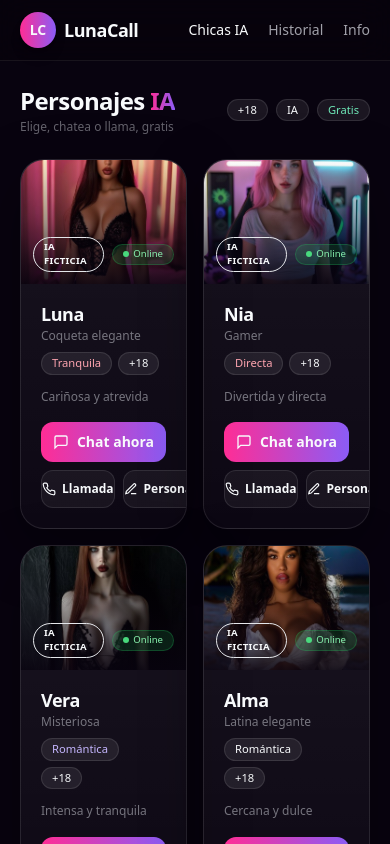
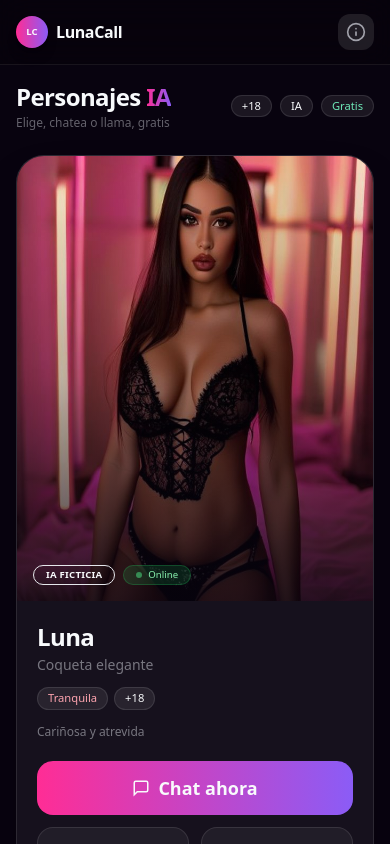
Before and after one commit to 3737631/luciaia, a Next.js app: page /luciaia/girls in a window 390 px wide. Shown: the top 844 px of the page. Built offline with nearby package versions, Linux system fonts and the light colour scheme.

Commit message:
fix: mobile responsive redesign - 1 col grid, simplified header, larger cards, no overflow

```diff
--- a/src/app/girls/page.tsx
+++ b/src/app/girls/page.tsx
@@ -9,27 +9,29 @@ export default function GirlsPage() {
   return (
     <>
       <Header />
-      <main className="mx-auto max-w-6xl px-5">
-        <div className="flex items-center justify-between py-6">
+      <main className="min-h-screen overflow-x-hidden px-4 pb-24 pt-4 sm:px-6 lg:px-8">
+        <div className="mx-auto w-full max-w-6xl">
+          <div className="mb-6 flex flex-wrap items-center justify-between gap-3">
             <div>
-            <h1 className="text-2xl font-bold tracking-tight">
+              <h1 className="text-2xl font-bold tracking-tight sm:text-3xl">
                 Personajes <span className="gradient-text">IA</span>
               </h1>
-            <p className="mt-0.5 text-xs text-muted/60">
+              <p className="mt-0.5 text-xs text-muted/60 sm:text-sm">
                 Elige, chatea o llama, gratis
               </p>
             </div>
-          <div className="flex items-center gap-2">
+            <div className="flex flex-wrap items-center gap-2">
               <span className="chip bg-pink-500/15 text-pink-300 border-pink-500/25">+18</span>
               <span className="chip bg-purple-500/15 text-purple-300 border-purple-500/25">IA</span>
               <span className="chip bg-emerald-500/15 text-emerald-300 border-emerald-500/25">Gratis</span>
             </div>
           </div>
 
-        <div className="grid grid-cols-2 gap-4 sm:grid-cols-2 lg:grid-cols-3">
+          <div className="grid grid-cols-1 gap-6 sm:grid-cols-2 lg:grid-cols-3">
             {girls.map((girl) => (
               <GirlCard key={girl.id} girl={girl} />
             ))}
+          </div>
         </div>
       </main>
       <Footer />
--- a/src/app/globals.css
+++ b/src/app/globals.css
@@ -4,6 +4,9 @@
 
 html,
 body {
+  width: 100%;
+  max-width: 100vw;
+  overflow-x: hidden;
   background-color: #08030f;
   color: #f8fafc;
   overscroll-behavior-y: none;
--- a/src/app/history/page.tsx
+++ b/src/app/history/page.tsx
@@ -21,7 +21,7 @@ export default function HistoryPage() {
   return (
     <>
       <Header />
-      <main className="mx-auto max-w-3xl px-5 py-20">
+      <main className="mx-auto max-w-3xl overflow-x-hidden px-4 pb-24 pt-6 sm:px-5 sm:py-20">
         <div className="mb-10 flex items-center justify-between">
           <div>
             <h1 className="text-3xl font-bold tracking-tight gradient-text">Historial</h1>
--- a/src/components/ChatWindow.tsx
+++ b/src/components/ChatWindow.tsx
@@ -254,7 +254,7 @@ export default function ChatWindow({ girl }: { girl: Girl }) {
         </button>
       </div>
 
-      <div ref={scrollRef} className="flex-1 overflow-y-auto rounded-xl3 glass p-5 space-y-4">
+      <div ref={scrollRef} className="flex-1 overflow-x-hidden overflow-y-auto rounded-xl3 glass p-5 space-y-4">
         {messages.map((m) => (
           <div key={m.id} className={`flex animate-fadeUp ${m.from === "user" ? "justify-end" : "justify-start"}`}>
             <div className={`max-w-[80%] rounded-2xl px-4 py-3 text-sm leading-relaxed ${m.from === "user" ? "bg-gradient-to-r from-pink to-purple-500 text-white shadow-lg shadow-pink/20" : "bg-white/10 text-ink backdrop-blur-sm border border-white/5"}`}>
--- a/src/components/CustomizeClient.tsx
+++ b/src/components/CustomizeClient.tsx
@@ -69,9 +69,9 @@ export default function CustomizeClient({ girl }: { girl: Girl }) {
   return (
     <>
       <Header />
-      <main className="mx-auto max-w-3xl px-5 py-10">
+      <main className="mx-auto max-w-3xl overflow-x-hidden px-4 pb-24 pt-6 sm:px-5 sm:py-10">
         <div
-          className={`rounded-xl2 card-surface p-8 mb-8 text-center bg-gradient-to-b ${backgroundGradients[custom.background]}`}
+          className={`rounded-xl2 card-surface p-6 mb-8 text-center bg-gradient-to-b sm:p-8 ${backgroundGradients[custom.background]}`}
         >
           <h1 className="text-2xl font-bold">{girl.name}</h1>
           <p className="mb-6 text-muted text-sm">Personalízala antes de empezar.</p>
--- a/src/components/GirlCard.tsx
+++ b/src/components/GirlCard.tsx
@@ -34,60 +34,56 @@ export default function GirlCard({ girl }: { girl: Girl }) {
   const girlImage = getGirlImage(girl.id, girl.defaultHair, girl.defaultOutfit, girl.defaultBackground);
 
   return (
-    <div className="girl-card group">
-      <div className={`relative aspect-[4/3] w-full bg-gradient-to-b ${gradient} overflow-hidden`}>
+    <div className="mx-auto w-full max-w-[420px] overflow-hidden rounded-[28px] border border-white/10 bg-white/[0.06] shadow-2xl transition-all duration-300 hover:border-white/20 hover:shadow-[0_25px_80px_rgba(255,45,180,0.18)]">
+      <div className={`relative aspect-[4/5] w-full min-h-[320px] bg-gradient-to-b ${gradient}`}>
         {!imgFailed ? (
           <img
             src={girlImage}
             alt={girl.name}
-            className="absolute inset-0 h-full w-full object-cover transition-all duration-700 group-hover:scale-110"
+            className="absolute inset-0 h-full w-full object-cover object-top transition-all duration-700"
             onError={() => setImgFailed(true)}
           />
         ) : null}
-        <div className="absolute inset-0 bg-gradient-to-t from-[#08030f] via-[#08030f]/40 to-transparent opacity-90" />
-        <div className="absolute bottom-3 left-3 right-3 flex items-start justify-between">
+        <div className="absolute inset-0 bg-gradient-to-t from-[#08030f] via-[#08030f]/30 to-transparent opacity-80" />
+        <div className="absolute bottom-4 left-4 right-4 flex items-center justify-between">
           <div className="flex items-center gap-2">
-            <span className="rounded-full bg-pink-500/20 px-2.5 py-0.5 text-[0.6rem] font-semibold uppercase tracking-wide text-pink-300 border border-pink-500/30">
+            <span className="rounded-full bg-pink-500/20 px-3 py-0.5 text-[0.6rem] font-semibold uppercase tracking-wide text-pink-300 border border-pink-500/30">
               IA ficticia
             </span>
-            <span className="flex items-center gap-1 rounded-full bg-green-500/15 px-2.5 py-0.5 text-[0.6rem] text-green-300 border border-green-500/25">
+            <span className="flex items-center gap-1.5 rounded-full bg-green-500/15 px-3 py-0.5 text-[0.6rem] text-green-300 border border-green-500/25">
               <span className="h-1.5 w-1.5 rounded-full bg-green-400 animate-pulse" />
               Online
             </span>
           </div>
         </div>
       </div>
-      <div className="px-5 pb-5 pt-4">
-        <div className="mb-2 flex items-center justify-between">
-          <div>
-            <h3 className="text-lg font-bold tracking-tight">{girl.name}</h3>
-            <p className="text-xs text-muted/70">{girl.style}</p>
-          </div>
-        </div>
-        <div className="mb-3 flex flex-wrap gap-1.5">
+      <div className="p-5">
+        <h3 className="text-2xl font-bold tracking-tight sm:text-3xl">{girl.name}</h3>
+        <p className="mt-0.5 text-sm text-muted/70">{girl.style}</p>
+        <div className="mt-3 flex flex-wrap gap-1.5">
           <span className={`chip ${personalityColors[girl.personality] || "bg-white/10"}`}>
             {personalities[Math.floor(Math.random() * personalities.length)]}
           </span>
           <span className="chip">+18</span>
         </div>
-        <p className="mb-4 text-xs text-muted/70 leading-relaxed">{girl.personalityLabel}</p>
-        <div className="flex flex-col gap-2">
+        <p className="mt-3 text-xs text-muted/70 leading-relaxed">{girl.personalityLabel}</p>
+        <div className="mt-5 flex flex-col gap-3">
           <Link href={`/chat/${girl.id}`}>
-            <button className="w-full rounded-xl gradient-btn py-2.5 text-sm font-semibold transition-all duration-200 hover:shadow-lg hover:shadow-pink-500/25 active:scale-[0.98] flex items-center justify-center gap-2">
-              <svg width="16" height="16" viewBox="0 0 24 24" fill="none" stroke="currentColor" strokeWidth="2"><path d="M21 15a2 2 0 0 1-2 2H7l-4 4V5a2 2 0 0 1 2-2h14a2 2 0 0 1 2 2z"/></svg>
+            <button className="flex w-full min-h-[54px] items-center justify-center gap-2 rounded-2xl gradient-btn text-lg font-bold transition-all duration-200 hover:shadow-lg hover:shadow-pink-500/25 active:scale-[0.98]">
+              <svg width="18" height="18" viewBox="0 0 24 24" fill="none" stroke="currentColor" strokeWidth="2"><path d="M21 15a2 2 0 0 1-2 2H7l-4 4V5a2 2 0 0 1 2-2h14a2 2 0 0 1 2 2z"/></svg>
               Chat ahora
             </button>
           </Link>
-          <div className="flex gap-2">
-            <Link href={`/call/${girl.id}`} className="flex-1">
-              <button className="flex w-full items-center justify-center gap-1.5 rounded-xl border border-white/10 bg-white/5 py-2.5 text-xs font-semibold transition-all duration-200 hover:bg-white/10 hover:border-white/20 active:scale-[0.98]">
-                <svg width="14" height="14" viewBox="0 0 24 24" fill="none" stroke="currentColor" strokeWidth="2"><path d="M22 16.92v3a2 2 0 0 1-2.18 2 19.79 19.79 0 0 1-8.63-3.07 19.5 19.5 0 0 1-6-6 19.79 19.79 0 0 1-3.07-8.67A2 2 0 0 1 4.11 2h3a2 2 0 0 1 2 1.72 12.84 12.84 0 0 0 .7 2.81 2 2 0 0 1-.45 2.11L8.09 9.91a16 16 0 0 0 6 6l1.27-1.27a2 2 0 0 1 2.11-.45 12.84 12.84 0 0 0 2.81.7A2 2 0 0 1 22 16.92z"/></svg>
+          <div className="grid grid-cols-2 gap-3 max-[360px]:grid-cols-1">
+            <Link href={`/call/${girl.id}`}>
+              <button className="flex w-full min-h-[48px] items-center justify-center gap-1.5 rounded-2xl border border-white/10 bg-white/5 text-sm font-semibold transition-all duration-200 hover:bg-white/10 hover:border-white/20 active:scale-[0.98]">
+                <svg width="15" height="15" viewBox="0 0 24 24" fill="none" stroke="currentColor" strokeWidth="2"><path d="M22 16.92v3a2 2 0 0 1-2.18 2 19.79 19.79 0 0 1-8.63-3.07 19.5 19.5 0 0 1-6-6 19.79 19.79 0 0 1-3.07-8.67A2 2 0 0 1 4.11 2h3a2 2 0 0 1 2 1.72 12.84 12.84 0 0 0 .7 2.81 2 2 0 0 1-.45 2.11L8.09 9.91a16 16 0 0 0 6 6l1.27-1.27a2 2 0 0 1 2.11-.45 12.84 12.84 0 0 0 2.81.7A2 2 0 0 1 22 16.92z"/></svg>
                 Llamada
               </button>
             </Link>
-            <Link href={`/customize/${girl.id}`} className="flex-1">
-              <button className="flex w-full items-center justify-center gap-1.5 rounded-xl border border-white/10 bg-white/5 py-2.5 text-xs font-semibold transition-all duration-200 hover:bg-white/10 hover:border-white/20 active:scale-[0.98]">
-                <svg width="14" height="14" viewBox="0 0 24 24" fill="none" stroke="currentColor" strokeWidth="2"><path d="M12 20h9"/><path d="M16.5 3.5a2.121 2.121 0 0 1 3 3L7 19l-4 1 1-4L16.5 3.5z"/></svg>
+            <Link href={`/customize/${girl.id}`}>
+              <button className="flex w-full min-h-[48px] items-center justify-center gap-1.5 rounded-2xl border border-white/10 bg-white/5 text-sm font-semibold transition-all duration-200 hover:bg-white/10 hover:border-white/20 active:scale-[0.98]">
+                <svg width="15" height="15" viewBox="0 0 24 24" fill="none" stroke="currentColor" strokeWidth="2"><path d="M12 20h9"/><path d="M16.5 3.5a2.121 2.121 0 0 1 3 3L7 19l-4 1 1-4L16.5 3.5z"/></svg>
                 Personalizar
               </button>
             </Link>
--- a/src/components/Header.tsx
+++ b/src/components/Header.tsx
@@ -5,21 +5,24 @@ import Link from "next/link";
 export default function Header() {
   return (
     <header className="sticky top-0 z-50 backdrop-blur-lg bg-[rgba(7,3,12,0.72)] border-b border-white/[0.07]">
-      <div className="mx-auto flex max-w-6xl items-center justify-between px-5 py-3">
+      <div className="mx-auto flex h-[64px] max-w-6xl items-center justify-between px-4 sm:px-5">
         <Link href="/girls" className="flex items-center gap-2">
-          <span className="flex h-9 w-9 items-center justify-center rounded-full gradient-btn text-sm font-bold shadow-lg shadow-pink-500/25">
+          <span className="flex h-8 w-8 items-center justify-center rounded-full gradient-btn text-[0.6rem] font-bold shadow-lg shadow-pink-500/25 sm:h-9 sm:w-9 sm:text-sm">
             LC
           </span>
-          <span className="text-lg font-semibold tracking-tight">LunaCall</span>
+          <span className="text-base font-semibold tracking-tight sm:text-lg">LunaCall</span>
         </Link>
-        <nav className="flex items-center gap-5 text-sm text-muted">
-          <Link href="/girls" className="text-ink font-medium transition-colors">
+        <nav className="flex items-center gap-3 text-sm text-muted sm:gap-5">
+          <Link href="/girls" className="hidden sm:block text-ink font-medium transition-colors">
             Chicas IA
           </Link>
-          <Link href="/history" className="hover:text-ink transition-colors">
+          <Link href="/history" className="hidden sm:block hover:text-ink transition-colors">
             Historial
           </Link>
-          <Link href="/info" className="hover:text-ink transition-colors">
+          <Link href="/info" className="flex h-9 w-9 items-center justify-center rounded-xl bg-white/10 hover:bg-white/20 transition-all sm:hidden">
+            <svg viewBox="0 0 24 24" className="h-5 w-5" fill="none" stroke="currentColor" strokeWidth="2" strokeLinecap="round" strokeLinejoin="round"><circle cx="12" cy="12" r="10"/><line x1="12" y1="16" x2="12" y2="12"/><line x1="12" y1="8" x2="12.01" y2="8"/></svg>
+          </Link>
+          <Link href="/info" className="hidden sm:block hover:text-ink transition-colors">
             Info
           </Link>
         </nav>
```
Also changed, not shown: src/app/info/page.tsx (+5 -5 lines). Lines whose indentation alone changed are shown as unchanged.
